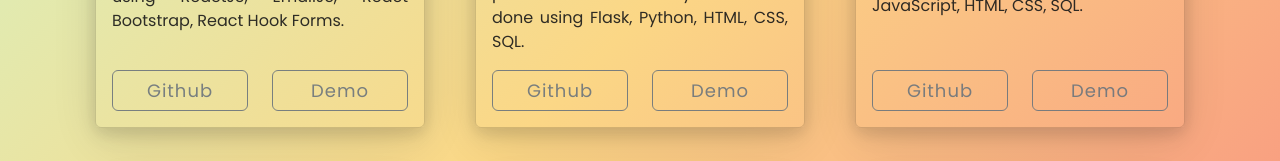
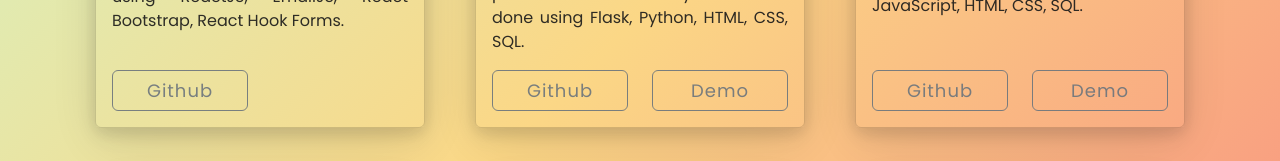
Before and after one commit to Faizan1203/Portfolio, a React (Create React App) app in the folder app/: page /project in a window 1280 px wide. Shown: the part 701-862 px from the top of the page. Built offline with nearby package versions, Linux system fonts and the light colour scheme.

Commit message:
Added a check to ensure that the demolink exists to show the button

```diff
--- a/app/src/components/Projects/ProjectCard/ProjectCard.tsx
+++ b/app/src/components/Projects/ProjectCard/ProjectCard.tsx
@@ -14,7 +14,13 @@ function ProjectCard(project: ProjectProps) {
   return (
     <Card className="project-card-view">
       <Card.Img variant="top" src={project.imgPath} alt="card-img" />
-      <Card.Body style={{ display: 'flex', flexDirection: 'column', justifyContent: 'space-between' }}>
+      <Card.Body
+        style={{
+          display: 'flex',
+          flexDirection: 'column',
+          justifyContent: 'space-between',
+        }}
+      >
         <Card.Title>{project.title}</Card.Title>
         <Card.Text style={{ textAlign: 'justify' }}>
           {project.description}
@@ -31,6 +37,7 @@ function ProjectCard(project: ProjectProps) {
               Github
             </Button>
           </Col>
+          {project.demoLink ? (
             <Col md={6}>
               <Button
                 className="viewbtn"
@@ -42,6 +49,9 @@ function ProjectCard(project: ProjectProps) {
                 Demo
               </Button>
             </Col>
+          ) : (
+            ''
+          )}
         </Row>
       </Card.Body>
     </Card>
```
Lines whose indentation alone changed are shown as unchanged.
